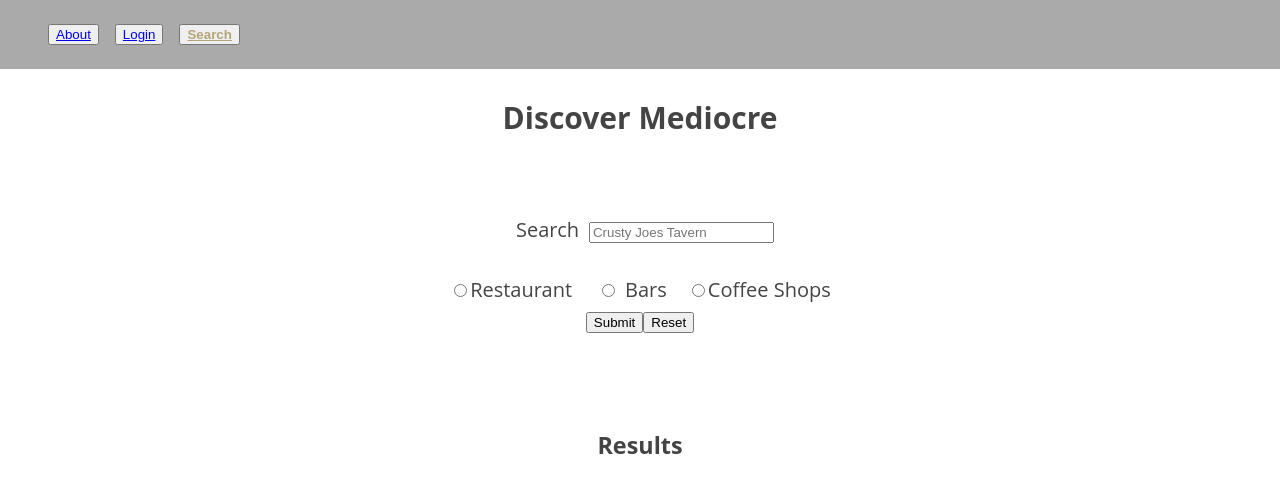
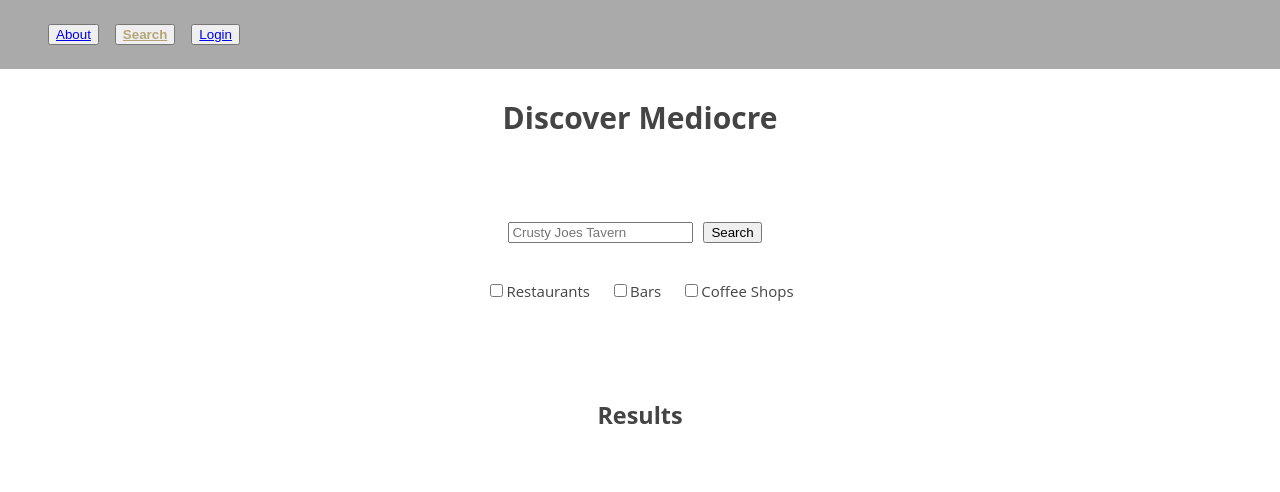
Before and after one commit to Topher-Dunlap/worst-of-client, a React (Create React App) app: page /search in a window 1280 px wide. Shown: the top 492 px of the page. Built offline with nearby package versions, Linux system fonts and the light colour scheme.

Commit message:
added some basic styling and more components to flesh out wireframe

```diff
--- a/src/components/Login.jsx
+++ b/src/components/Login.jsx
@@ -1,20 +1,38 @@
 import React, {useContext} from 'react';
 import ThemeContext from "./ThemeContext";
+import {useForm} from "react-hook-form";
 
 export default function Login() {
 
     const context = useContext(ThemeContext);
+    const {register, handleSubmit, errors} = useForm();
     const theme = context.theme;
+
+    const onSubmit = (data) => {
+        console.log(data)
+    };
 
     return (
         <section style={theme}>
-            <div>
-                <h1 style={bottomMargin}>Login</h1>
-            </div>
+            <form onSubmit={handleSubmit(onSubmit)} >
+                <header style={headerStyle}>
+                    <h1>Login</h1>
+                </header>
+                <div>
+                    <input ref={register({required: true, minLength: 2})} name="emailField" placeholder="bill&ted@gmail.com"/>
+                    <br/>
+                    <input ref={register({required: true, minLength: 2})} name="passwordField"/>
+                    <br/>
+                    <button type="submit">Login</button>
+                    {errors.emailField && <p>E-Mail is required</p>}
+                    {errors.passwordField && <p>Password is required</p>}
+                </div>
+            </form>
         </section>
     )
 }
 
-const bottomMargin = {
-    marginBottom: "2rem",
+const headerStyle = {
+    marginTop: "6rem",
+    marginBottom: "3rem",
 }
--- a/src/components/NavList.jsx
+++ b/src/components/NavList.jsx
@@ -1,45 +1,40 @@
 import React from 'react';
-import {NavLink} from 'react-router-dom';
+import NavListButtons from "./NavListButtons";
+import SearchFormOptions from "./SearchFormOptions";
 // import {BiHome} from "react-icons/bi";
 
 
-export default function NavList(props) {
+export default function NavList() {
+
+    //data used to populate nav buttons
+    const filterOptions = [
+        {
+            routeName: "About",
+            routePath: "/"
+        },
+        {
+            routeName: "Search",
+            routePath: "/search"
+        },
+        {
+            routeName: "Login",
+            routePath: "/login"
+        },
+    ]
+
+    //Map the Nav Buttons with data from filterOptions
+    const mapNavRoutes = filterOptions.map((routeData, idx) =>
+        <NavListButtons
+            key={idx}
+            routeName={routeData.routeName}
+            routePath={routeData.routePath}
+        />
+    )
+
     return (
         <div style={navContainer}>
             <ul>
-                <button style={navItem}>
-                    <NavLink
-                        exact to="/"
-                        activeClassName="isActive"
-                        activeStyle={{
-                            fontWeight: "bold",
-                            color: "#B3A577"
-                        }}>
-                        {/*<button image/>  imported image*/} About
-                    </NavLink>
-                </button>
-                <button style={navItem}>
-                    <NavLink
-                        to="/login"
-                        activeClassName="isActive"
-                        activeStyle={{
-                            fontWeight: "bold",
-                            color: "#B3A577"
-                        }}>
-                        {/*<button image/>  imported image*/}Login
-                    </NavLink>
-                </button>
-                <button style={navItem}>
-                    <NavLink
-                        to='/search'
-                        activeClassName="isActive"
-                        activeStyle={{
-                            fontWeight: "bold",
-                            color: "#B3A577"
-                        }}>
-                        {/*<button image/>  imported image*/}Search
-                    </NavLink>
-                </button>
+                {mapNavRoutes}
             </ul>
         </div>
     )
@@ -53,7 +48,3 @@ const navContainer = {
     zIndex: 10,
     backgroundColor: "#aaa",
 }
-
-const navItem = {
-    margin: ".5rem",
-}
--- /dev/null
+++ b/src/components/NavListButtons.jsx
@@ -0,0 +1,27 @@
+import React from 'react';
+import {NavLink} from 'react-router-dom';
+import SearchFormOptions from "./SearchFormOptions";
+
+export default function NavList(props) {
+
+    const routeName = props.routeName;
+    const routePath = props.routePath;
+
+    return (
+        <button style={navItem}>
+            <NavLink
+                exact to={routePath}
+                activeClassName="isActive"
+                activeStyle={{
+                    fontWeight: "bold",
+                    color: "#B3A577"
+                }}>
+                {/*<button image/>  imported image*/} {routeName}
+            </NavLink>
+        </button>
+    )
+}
+
+const navItem = {
+    margin: ".5rem",
+}
--- a/src/components/Search.jsx
+++ b/src/components/Search.jsx
@@ -27,7 +27,6 @@ export default function Search() {
 }
 
 const container = {
-    // minHeight: "200px",
     padding: "70px 15px",
 }
 
--- a/src/components/SearchForm.jsx
+++ b/src/components/SearchForm.jsx
@@ -1,48 +1,37 @@
 import React, {useContext} from 'react';
-import ThemeContext from "./ThemeContext";
 import {useForm} from "react-hook-form";
+import SearchFormOptions from "./SearchFormOptions";
+// import ThemeContext from "./ThemeContext";
 
 
-export default function Search() {
+export default function SearchForm() {
 
-    const context = useContext(ThemeContext);
-    const {register, handleSubmit} = useForm();
-    const theme = context.theme;
+    const {register, handleSubmit, errors} = useForm();
+    // const context = useContext(ThemeContext);
+    // const theme = context.theme;
 
     const onSubmit = (data) => {
         console.log(data)
     }
 
+    const filterOptions = ["Restaurants", "Bars", "Coffee Shops"]
+    const mapFilterOptions = filterOptions.map((option, idx) =>
+        <SearchFormOptions
+            key={idx}
+            filterOption={option}
+        />
+    )
+
     return (
         <div>
             <form onSubmit={handleSubmit(onSubmit)} >
                 <div style={searchBar}>
-                    <label style={radialStyling}>Search</label>
-                    <input ref={register} name="search" placeholder="Crusty Joes Tavern" required/>
+                    <input ref={register({required: true, minLength: 2})} name="searchField" placeholder="Crusty Joes Tavern"/>
+                    <button style={radialStyling} type="submit">Search</button>
+                    {errors.searchField && <p>This is required</p>}
                 </div>
                 <br/>
-                <span style={radialStyling}>
-                    <input ref={register} type="radio" name="search-type-restaurant" value="true"/>
-                    <label htmlFor="dream-type-double">
-                        <span>Restaurant</span>
-                    </label>
-                </span>
-                <span style={radialStyling}>
-                    <input ref={register} style={radialStyling} type="radio" name="search-type-bars" value="true"/>
-                    <label>
-                        <span>Bars</span>
-                    </label>
-                </span>
-                <span style={radialStyling}>
-                    <input ref={register} type="radio" name="search-type-coffee" value="true"/>
-                    <label>
-                        <span>Coffee Shops</span>
-                    </label>
-                </span>
-                <div>
-                    <button type="submit">Submit</button>
-                    <button type="reset">Reset</button>
-                </div>
+                {mapFilterOptions}
             </form>
         </div>
     )
--- /dev/null
+++ b/src/components/SearchFormOptions.jsx
@@ -0,0 +1,26 @@
+import React from 'react';
+import {useForm} from "react-hook-form";
+// import ThemeContext from "./ThemeContext";
+
+export default function SearchForm(props) {
+
+    const {register} = useForm();
+    const filterOption = props.filterOption;
+
+    return (
+        <span style={radialStyling}>
+            <input ref={register} type="checkbox" name="search-type-restaurant" value="true"/>
+            <label htmlFor="dream-type-double">
+                <span style={textStyle}>{filterOption}</span>
+            </label>
+        </span>
+    )
+}
+
+const radialStyling = {
+    margin: "0px 10px",
+}
+
+const textStyle = {
+    fontSize: "15px"
+}
```
Also changed, not shown: 1 other file (tests, documents, lock files or other folders).
